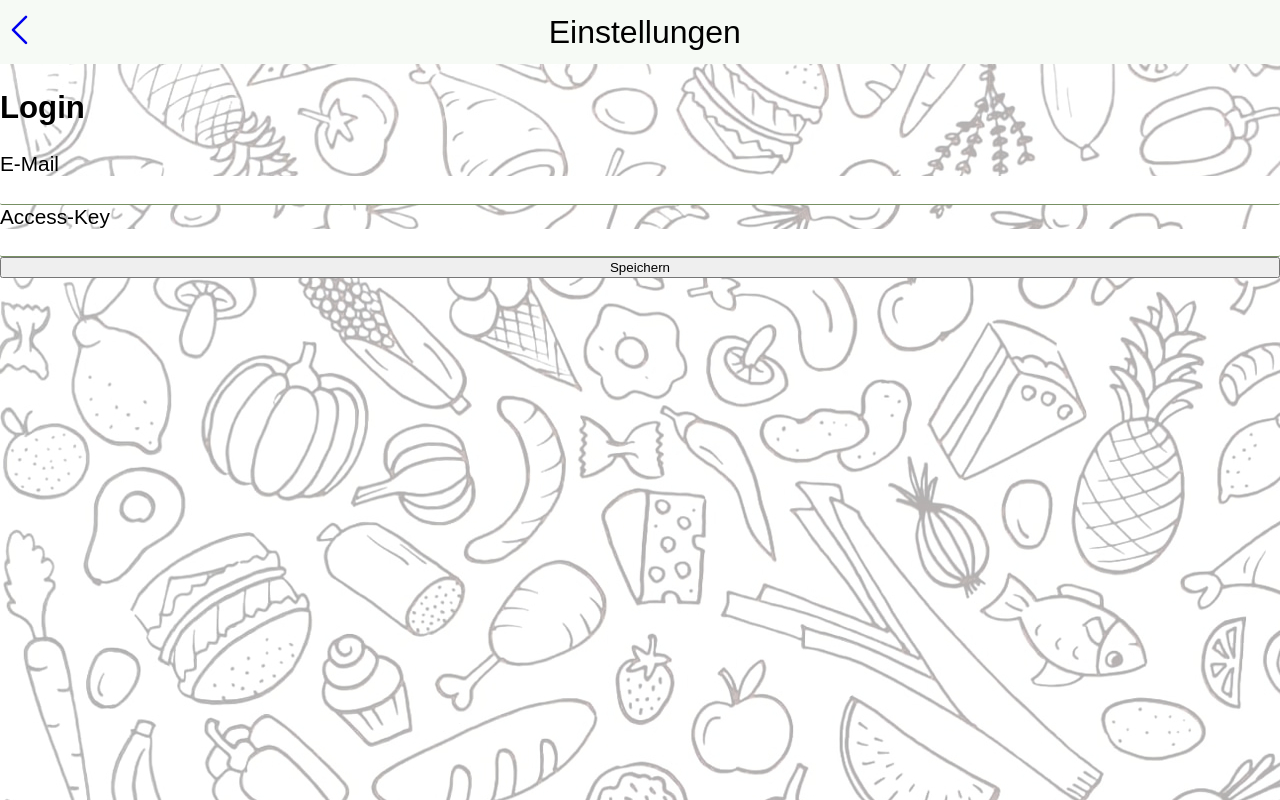
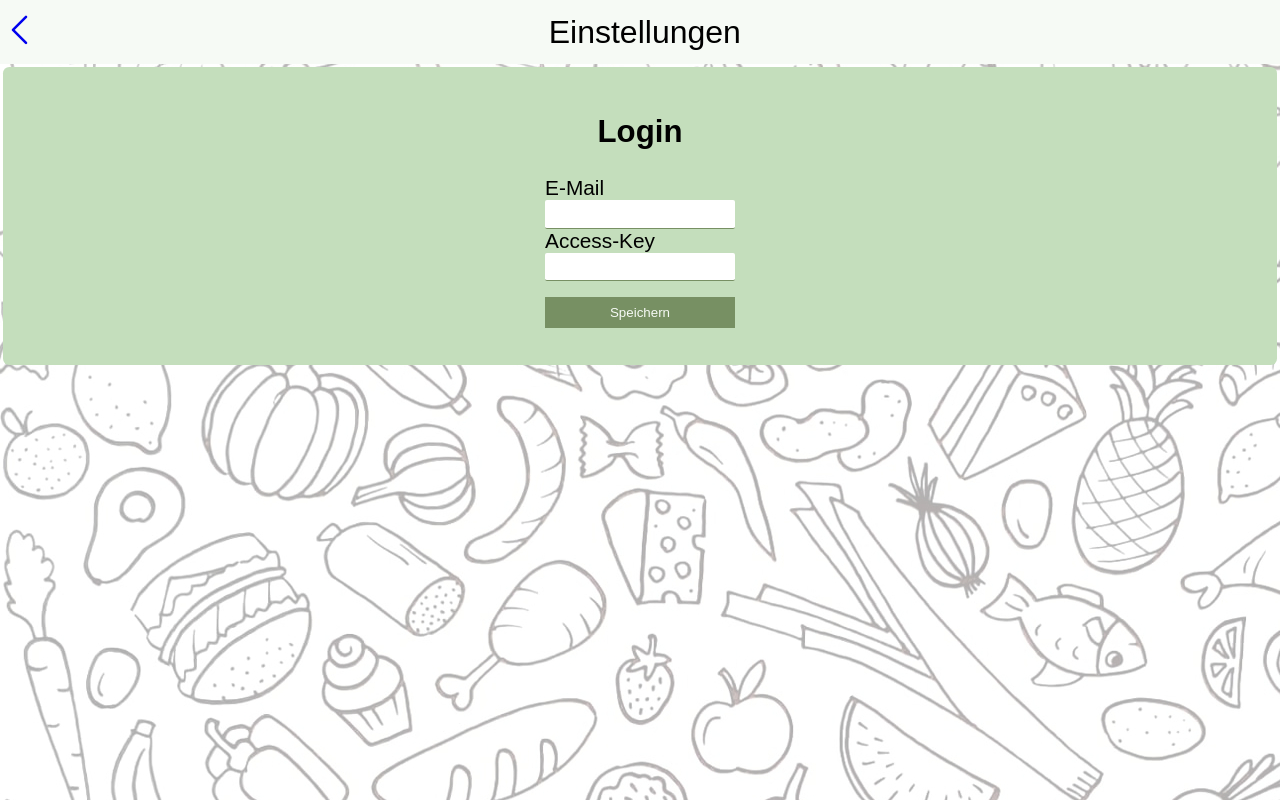
Before and after one commit to romixch/wochen-menu-plan-web, a React (Create React App) app: page /settings in a window 1280 px wide. Built offline with nearby package versions, Linux system fonts and the light colour scheme.

Commit message:
Very basic settings login styling

```diff
--- a/src/components/settings/login.tsx
+++ b/src/components/settings/login.tsx
@@ -1,5 +1,6 @@
 import { FocusEventHandler, useState } from "react"
 import useSettings from "../../storage/settings-store"
+import settingsStyles from "./settings.module.css"
 import styles from './login.module.css'
 
 const Login = () => {
@@ -17,14 +18,14 @@ const Login = () => {
         }
     }
 
-    return <div>
+    return <div className={settingsStyles.container}>
         <h2>Login</h2>
         <div className={styles.form}>
             <label htmlFor="email">E-Mail</label>
             <input id="email" defaultValue={login?.email} onBlur={handleOnEmailBlur} />
             <label htmlFor="access-key">Access-Key</label>
             <input id="access-key" defaultValue={login?.accessKey} onBlur={handleOnAccessKeyBlur} />
-            <button onClick={handleOnSave}>Speichern</button>
+            <button className={settingsStyles.button} onClick={handleOnSave}>Speichern</button>
         </div>
     </div>
 }
--- /dev/null
+++ b/src/components/settings/settings.module.css
@@ -0,0 +1,19 @@
+.container {
+    background-color: var(--secondary);
+    color: var(--secondaryFont);
+    display: flex;
+    flex-direction: column;
+    justify-content: space-between;
+    align-items: center;
+    padding: 1em;
+    border-radius: 0.3em;
+}
+
+
+.button {
+    padding: 0.5rem;
+    margin: 1rem 0rem;
+    border: none;
+    background-color: var(--tertiary);
+    color: var(--tertiaryFont);
+}
--- a/src/routes/root.module.css
+++ b/src/routes/page.module.css
@@ -1,4 +1,4 @@
-.root {
+.page {
   display: flex;
   flex-direction: column;
   justify-content: flex-start;
--- a/src/routes/root.tsx
+++ b/src/routes/root.tsx
@@ -5,7 +5,7 @@ import MenuCard from '../components/menu-card';
 import WeekSelector from '../components/week-selector';
 import useDailyPlanStore from '../storage/daily-plan-store';
 
-import styles from './root.module.css'
+import styles from './page.module.css'
 
 function Root() {
   const getCurrentWeekDates = useDailyPlanStore((store) => store.getCurrentWeekDates)
@@ -13,7 +13,7 @@ function Root() {
   return (
     <div>
       <Header title="Wochen Menüplan" Right={<Link to="/settings"><List size="2rem" /></Link>} />
-      <div className={styles.root}>
+      <div className={styles.page}>
         <WeekSelector />
         {getCurrentWeekDates(new Date()).map((date) => <MenuCard key={date} dailyPlanDate={date} />)}
       </div>
--- a/src/routes/settings.tsx
+++ b/src/routes/settings.tsx
@@ -2,13 +2,15 @@ import { CaretLeft } from "phosphor-react"
 import { Link } from "react-router-dom"
 import Header from "../components/header"
 import Login from "../components/settings/login"
+import pageStyles from './page.module.css'
 import styles from "./settings.module.css"
 
-const Settings = () => <div>
-    <Header Left={<Link to={"/"} aria-label="Zurück"><CaretLeft className={styles.back} /></Link>} title="Einstellungen" />
+const Settings = () =>
     <div>
-        <Login />
+        <Header Left={<Link to={"/"} aria-label="Zurück"><CaretLeft className={styles.back} /></Link>} title="Einstellungen" />
+        <div className={pageStyles.page}>
+            <Login />
+        </div>
     </div>
-</div>
 
 export default Settings
```
